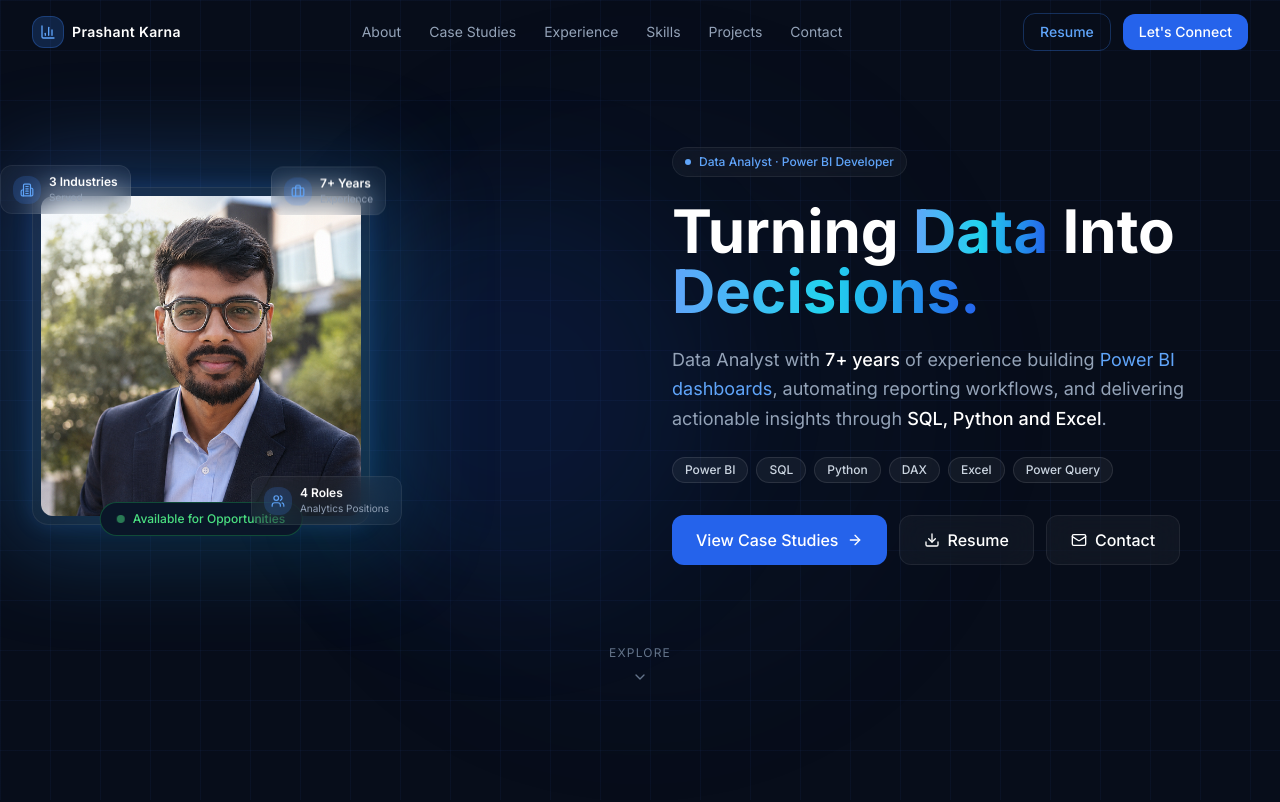
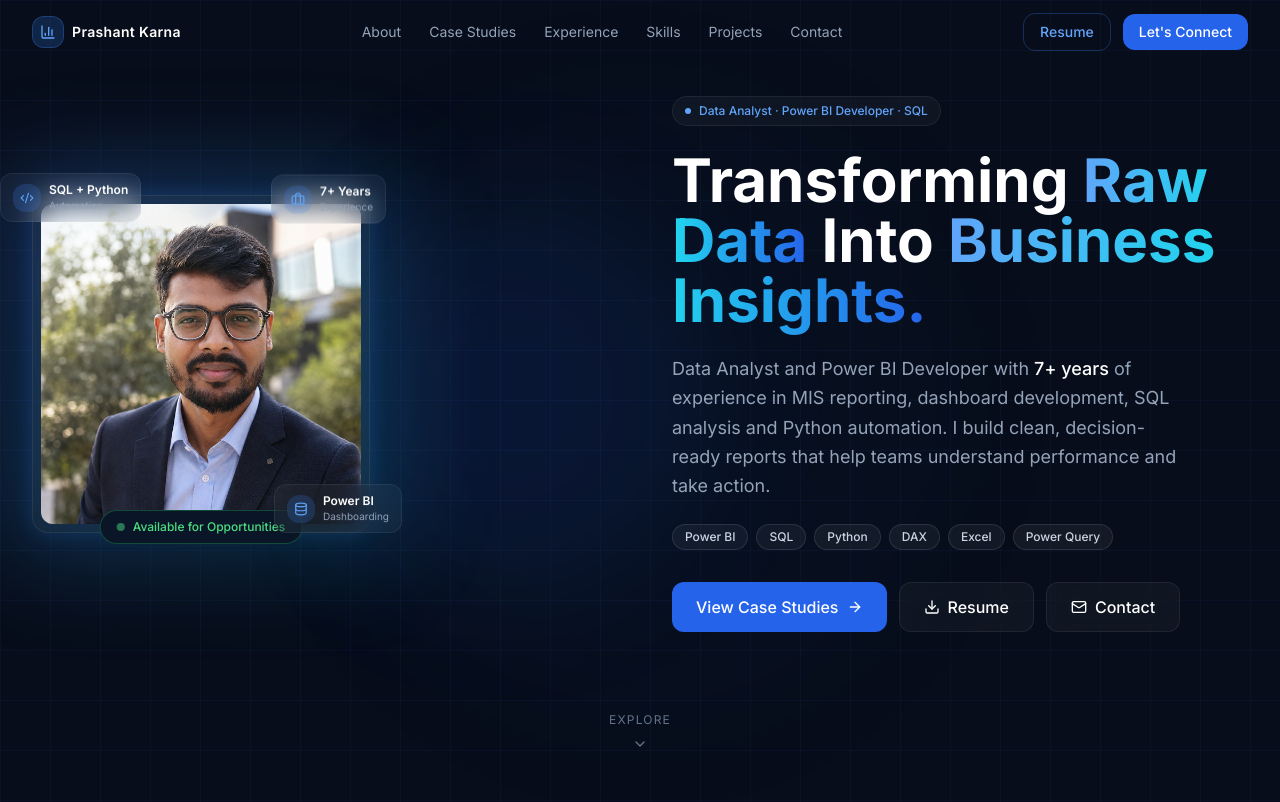
Before and after one commit to legitanna/Prashant-Portfolio, a Next.js app: page / in a window 1280 px wide. Shown: the top 802 px of the page. Built offline with nearby package versions, Linux system fonts and the light colour scheme.

Commit message:
Improve Hero section

```diff
--- a/components/Hero.tsx
+++ b/components/Hero.tsx
@@ -1,12 +1,35 @@
 'use client';
 
 import Image from 'next/image';
-import { ArrowRight, Download, Mail, Briefcase, Users, Building2, ChevronDown } from 'lucide-react';
+import {
+  ArrowRight,
+  Download,
+  Mail,
+  Briefcase,
+  Database,
+  Code2,
+  ChevronDown,
+} from 'lucide-react';
 
 const floatingCards = [
-  { icon: Briefcase, label: '7+ Years', sub: 'Experience', delay: 'delay-100' },
-  { icon: Users, label: '4 Roles', sub: 'Analytics Positions', delay: 'delay-300' },
-  { icon: Building2, label: '3 Industries', sub: 'Served', delay: 'delay-500' },
+  {
+    icon: Briefcase,
+    label: '7+ Years',
+    sub: 'Experience',
+    delay: 'delay-100',
+  },
+  {
+    icon: Database,
+    label: 'Power BI',
+    sub: 'Dashboarding',
+    delay: 'delay-300',
+  },
+  {
+    icon: Code2,
+    label: 'SQL + Python',
+    sub: 'Automation',
+    delay: 'delay-500',
+  },
 ];
 
 export default function Hero() {
@@ -21,13 +44,15 @@ export default function Hero() {
 
       <div className="relative z-10 max-w-7xl mx-auto px-4 sm:px-6 lg:px-8 pt-24 pb-16">
         <div className="grid lg:grid-cols-2 gap-16 items-center">
-          {/* Left — Photo */}
+
+          {/* Photo */}
           <div className="order-2 lg:order-1 flex justify-center lg:justify-start">
             <div className="relative">
-              {/* Glow ring */}
+
+              {/* Glow */}
               <div className="absolute inset-0 rounded-2xl bg-gradient-to-br from-blue-500/30 to-cyan-500/20 blur-2xl scale-110 animate-pulse-glow" />
 
-              {/* Photo card */}
+              {/* Image */}
               <div className="relative glass rounded-2xl p-2 glow-blue-sm">
                 <div className="relative w-72 h-72 sm:w-80 sm:h-80 rounded-xl overflow-hidden">
                   <Image
@@ -38,14 +63,17 @@ export default function Hero() {
                     priority
                   />
                 </div>
-                {/* Available badge */}
+
+                {/* Availability */}
                 <div className="absolute -bottom-3 left-1/2 -translate-x-1/2 flex items-center gap-2 px-4 py-2 bg-[#0a1628] border border-green-500/30 rounded-full whitespace-nowrap">
                   <span className="w-2 h-2 rounded-full bg-green-400 animate-pulse" />
-                  <span className="text-xs text-green-400 font-medium">Available for Opportunities</span>
+                  <span className="text-xs text-green-400 font-medium">
+                    Available for Opportunities
+                  </span>
                 </div>
               </div>
 
-              {/* Floating stat cards */}
+              {/* Floating Cards */}
               {floatingCards.map((card, i) => (
                 <div
                   key={card.label}
@@ -61,41 +89,56 @@ export default function Hero() {
                   <div className="w-7 h-7 rounded-lg bg-blue-500/20 flex items-center justify-center flex-shrink-0">
                     <card.icon className="w-3.5 h-3.5 text-blue-400" />
                   </div>
+
                   <div>
-                    <div className="text-xs font-semibold text-white">{card.label}</div>
-                    <div className="text-[10px] text-slate-400">{card.sub}</div>
+                    <div className="text-xs font-semibold text-white">
+                      {card.label}
+                    </div>
+                    <div className="text-[10px] text-slate-400">
+                      {card.sub}
+                    </div>
                   </div>
                 </div>
               ))}
             </div>
           </div>
 
-          {/* Right — Content */}
+          {/* Content */}
           <div className="order-1 lg:order-2 space-y-6">
+
             {/* Badge */}
             <div className="inline-flex items-center gap-2 px-3 py-1.5 rounded-full glass border border-blue-500/20 text-xs text-blue-400 font-medium">
               <span className="w-1.5 h-1.5 rounded-full bg-blue-400" />
-              Data Analyst · Power BI Developer
+              Data Analyst · Power BI Developer · SQL
             </div>
 
-            {/* Headline */}
+            {/* Heading */}
             <h1 className="text-4xl sm:text-5xl lg:text-6xl font-bold leading-tight">
-              Turning{' '}
-              <span className="text-gradient">Data</span>{' '}
+              Transforming{' '}
+              <span className="text-gradient">Raw Data</span>{' '}
               Into{' '}
-              <span className="text-gradient">Decisions.</span>
+              <span className="text-gradient">Business Insights.</span>
             </h1>
 
-            {/* Subheadline */}
+            {/* Description */}
             <p className="text-slate-400 text-lg leading-relaxed max-w-lg">
-              Data Analyst with <span className="text-white font-medium">7+ years</span> of experience building{' '}
-              <span className="text-blue-400">Power BI dashboards</span>, automating reporting workflows, and delivering{' '}
-              actionable insights through <span className="text-white font-medium">SQL, Python and Excel</span>.
+              Data Analyst and Power BI Developer with{' '}
+              <span className="text-white font-medium">7+ years</span> of
+              experience in MIS reporting, dashboard development, SQL analysis
+              and Python automation. I build clean, decision-ready reports that
+              help teams understand performance and take action.
             </p>
 
-            {/* Tech chips */}
+            {/* Skill chips */}
             <div className="flex flex-wrap gap-2">
-              {['Power BI', 'SQL', 'Python', 'DAX', 'Excel', 'Power Query'].map((skill) => (
+              {[
+                'Power BI',
+                'SQL',
+                'Python',
+                'DAX',
+                'Excel',
+                'Power Query',
+              ].map((skill) => (
                 <span
                   key={skill}
                   className="px-3 py-1 text-xs font-medium text-slate-300 bg-white/5 border border-white/10 rounded-full hover:border-blue-500/30 hover:text-blue-400 transition-colors"
@@ -105,8 +148,9 @@ export default function Hero() {
               ))}
             </div>
 
-            {/* CTA buttons */}
+            {/* Buttons */}
             <div className="flex flex-wrap gap-3 pt-2">
+
               <a
                 href="#case-studies"
                 className="group flex items-center gap-2 px-6 py-3 bg-blue-600 hover:bg-blue-500 text-white font-medium rounded-xl transition-all duration-200 hover:shadow-lg hover:shadow-blue-600/25"
@@ -114,6 +158,7 @@ export default function Hero() {
                 View Case Studies
                 <ArrowRight className="w-4 h-4 group-hover:translate-x-1 transition-transform" />
               </a>
+
               <a
                 href="/Prashant_Karna_Resume.pdf"
                 target="_blank"
@@ -123,6 +168,7 @@ export default function Hero() {
                 <Download className="w-4 h-4" />
                 Resume
               </a>
+
               <a
                 href="#contact"
                 className="flex items-center gap-2 px-6 py-3 glass hover:bg-white/8 text-white font-medium rounded-xl transition-all duration-200 border border-white/10 hover:border-white/20"
@@ -130,14 +176,20 @@ export default function Hero() {
                 <Mail className="w-4 h-4" />
                 Contact
               </a>
+
             </div>
           </div>
         </div>
 
         {/* Scroll cue */}
         <div className="flex justify-center mt-20">
-          <a href="#metrics" className="flex flex-col items-center gap-2 text-slate-500 hover:text-slate-300 transition-colors group">
-            <span className="text-xs tracking-widest uppercase">Explore</span>
+          <a
+            href="#metrics"
+            className="flex flex-col items-center gap-2 text-slate-500 hover:text-slate-300 transition-colors group"
+          >
+            <span className="text-xs tracking-widest uppercase">
+              Explore
+            </span>
             <ChevronDown className="w-4 h-4 group-hover:translate-y-1 transition-transform" />
           </a>
         </div>
```
